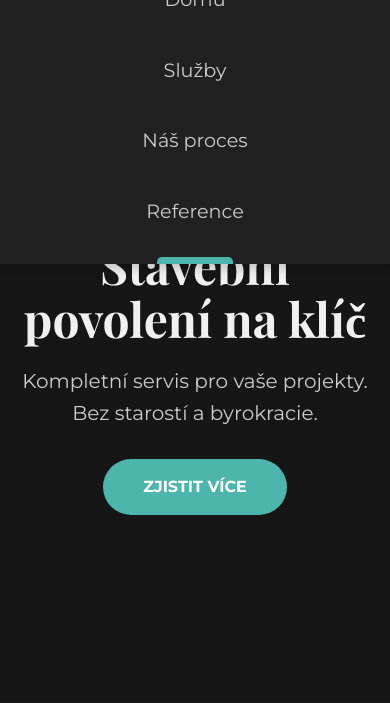
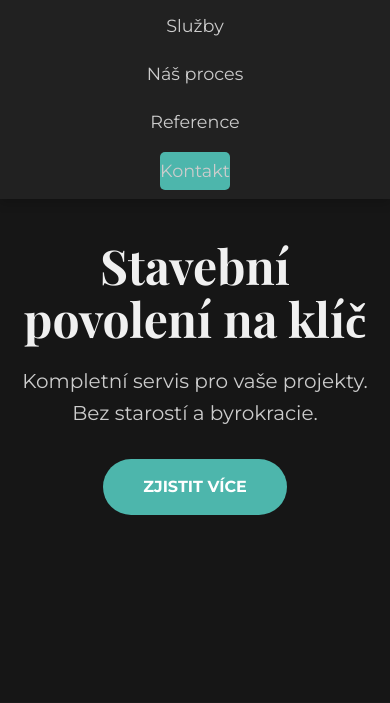
Before and after one commit to wahikaya-cloud/Piskvorky, a plain HTML site: page index.html in a window 390 px wide. Both pictures are taken after a click on the button "Menu". Shown: the part 141-844 px from the top of the page. Drawn offline with nearby package versions, Linux system fonts and the light colour scheme.

Commit message:
uprava pro mobil

```diff
--- a/style.css
+++ b/style.css
@@ -459,10 +459,10 @@ section {
 
 @media (max-width: 768px) {
 
-    /* ÚPRAVY PRO HAMBURGER MENU */
+    /* ÚPRAVY PRO HAMBURGER MENU (Optimalizace rozteče pro mobily) */
     .main-header {
-        justify-content: space-between; /* Zpět na rozdělení obsahu */
-        flex-direction: row; /* Zpět na řádek */
+        justify-content: space-between;
+        flex-direction: row;
     }
 
     .hamburger-menu {
@@ -470,42 +470,50 @@ section {
     }
 
     .main-nav {
-        /* Skrytí navigace a příprava na zobrazení přes celou obrazovku */
+        /* Ponecháme skryté, připravené k rozbalení */
         position: absolute;
-        top: 85px; /* Pod hlavičku */
+        top: 85px;
         left: 0;
         width: 100%;
-        height: 0; /* Původně skryté */
+        height: 0;
         background-color: #212121;
         overflow: hidden;
         transition: height 0.3s ease-in-out;
         box-shadow: 0 4px 10px rgba(0, 0, 0, 0.2);
         z-index: 1000;
-        text-align: center; /* Centrování textu v rozbaleném menu */
+        text-align: center;
     }
 
     .main-nav.active {
-        /* Zobrazení navigace */
-        height: 300px; /* Pevná výška, aby animace fungovala dobře (nebo použijte max-height) */
-        max-height: 500px; /* Zajištění, že se menu vejde */
-        padding-bottom: 20px;
+        /* Nastavení výšky a odsazení pro kompaktní zobrazení */
+        height: 250px;
+        max-height: 500px;
+        padding-bottom: 5px;
     }
 
     .main-nav ul {
         flex-direction: column; /* Položky menu pod sebou */
         align-items: center;
-        margin-top: 20px;
+        margin-top: 10px;
     }
 
     .main-nav li {
-        margin: 10px 0; /* Vertikální mezery mezi položkami */
+        margin: 5px 0; /* ZÁSADNÍ ÚPRAVA: Snížení vertikálních mezer */
     }
 
     .main-nav a {
-        font-size: 1.2rem;
-        padding: 10px 0;
+        font-size: 1.1rem; /* ZÁSADNÍ ÚPRAVA: Mírné snížení velikosti písma */
+        padding: 5px 0; /* Snížení vnitřního odsazení odkazů */
         display: block;
     }
+
+    /* Optimalizace pro tlačítko Kontakt (CTA) v mobilním menu */
+    .nav-cta {
+        padding: 6px 14px; /* Menší vnitřní odsazení */
+        font-weight: 500;
+        font-size: 1.0rem; /* Menší písmo */
+    }
+
     /* KONEC ÚPRAV PRO HAMBURGER MENU */
 
 
```
